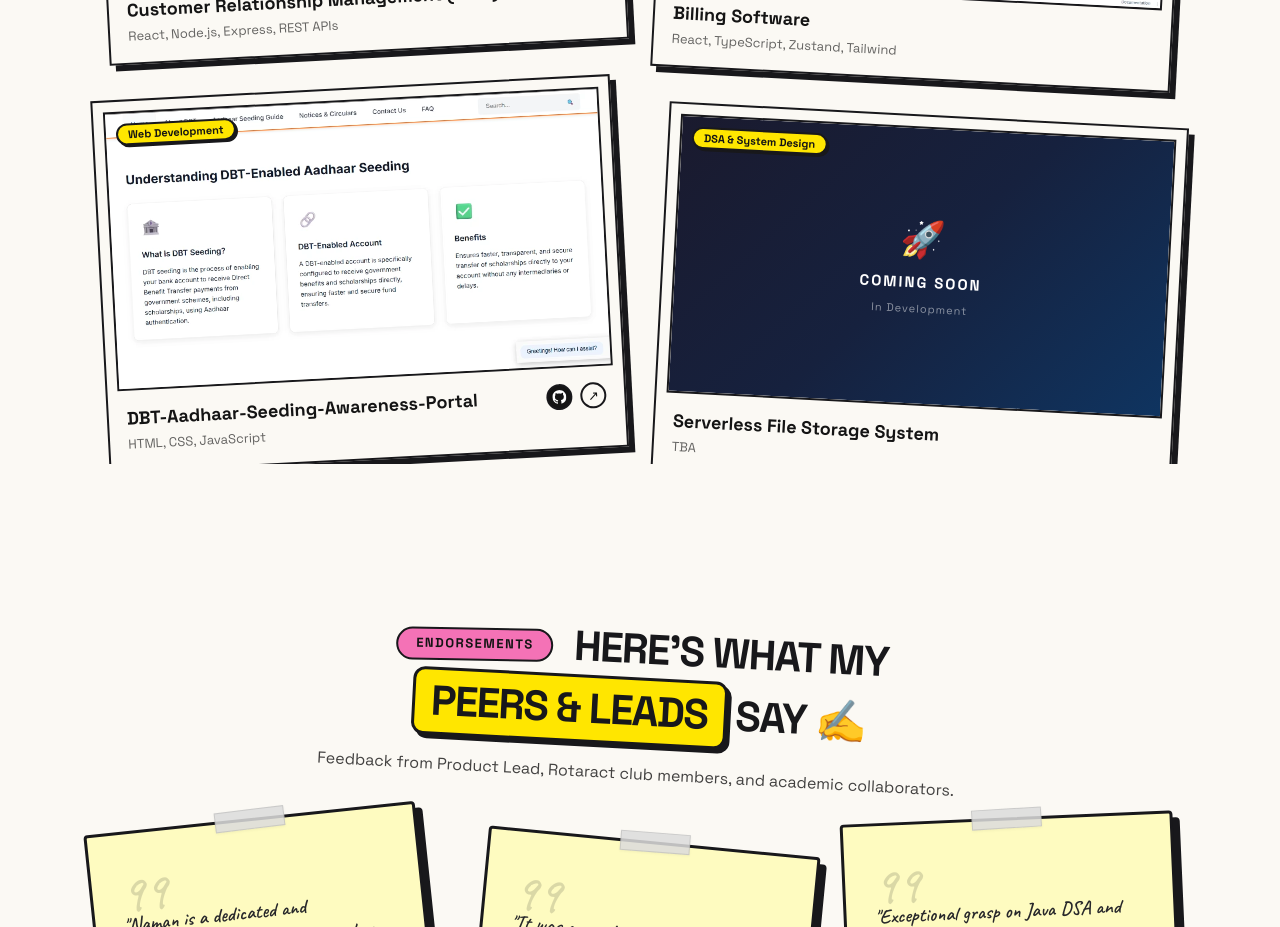
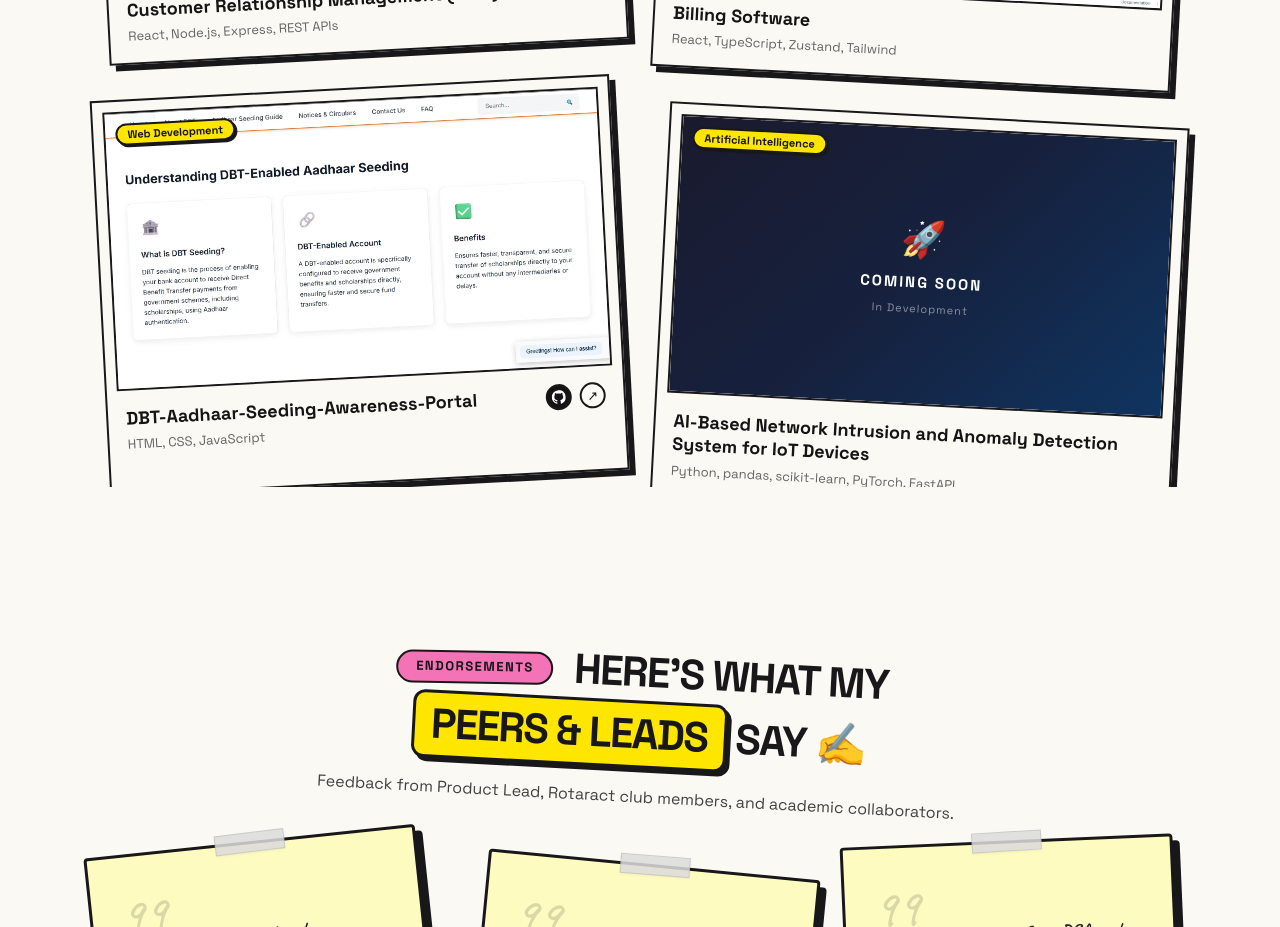
Before and after one commit to Namansaini2531/Portfolio, a React (Vite) app: page / in a window 1280 px wide. Shown: the part 3960-4887 px from the top of the page. Built offline with nearby package versions, Linux system fonts and the light colour scheme.

Commit message:
feat: implement Portfolio component with project showcase and scroll animations

```diff
--- a/src/components/Portfolio.jsx
+++ b/src/components/Portfolio.jsx
@@ -22,9 +22,9 @@ const PROJECTS = [
     github: 'https://github.com/Namansaini2531/DBT-Aadhaar-Seeding-Awareness-Portal'
   },
   {
-    label: 'DSA & System Design',
-    title: 'Serverless File Storage System',
-    tech: 'TBA',
+    label: 'Artificial Intelligence',
+    title: 'AI-Based Network Intrusion and Anomaly Detection System for IoT Devices',
+    tech: 'Python, pandas, scikit-learn, PyTorch, FastAPI',
     image: 'https://images.unsplash.com/photo-1618005182384-a83a8bd57fbe?auto=format&fit=crop&w=600&q=80',
     upcoming: true
   }
```
